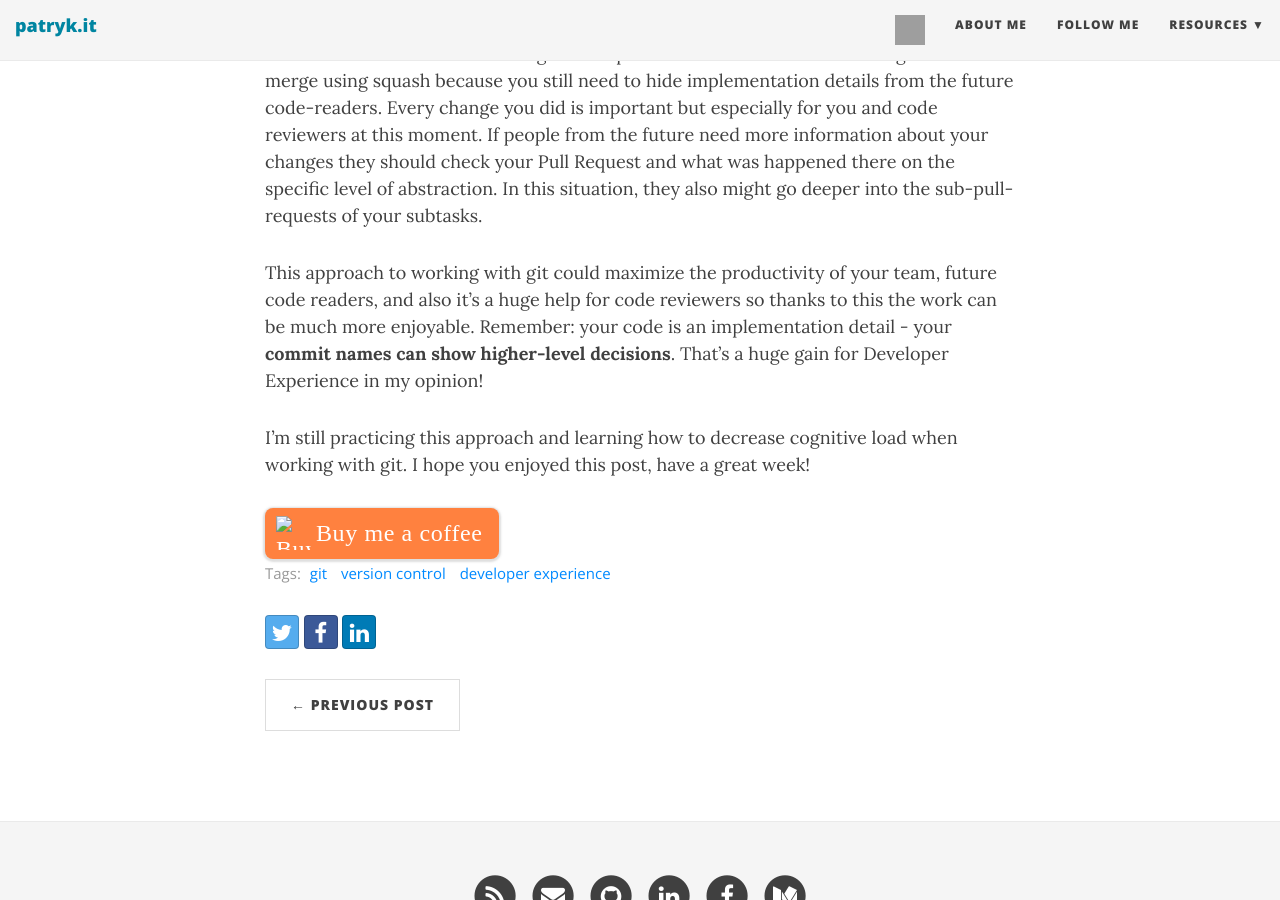
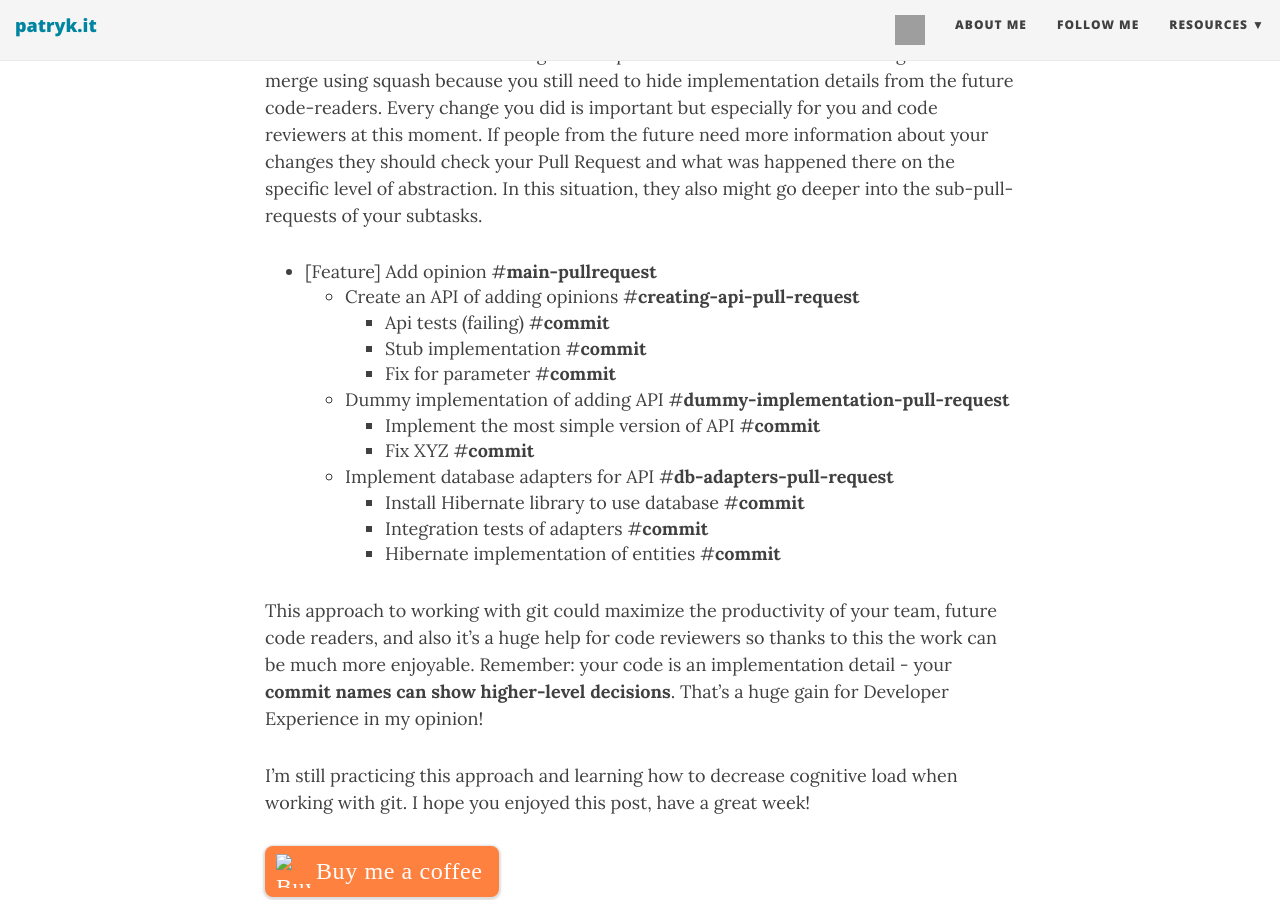
Before and after one commit to patrykwozinski/patrykwozinski.github.io, a Jekyll site: the page built from _posts/2021-03-15-developer-experience-and-working-with-git-and-pull-requests.md, in a window 1280 px wide and 900 px high, scrolled down 2472 px. Built offline with Jekyll 4.4.1, drawn with Linux system fonts in a browser that asks for light colours; nearby versions of some CDN libraries; comment, search, counter and statistics services are not loaded; grey boxes are pictures that could not be loaded.

Commit message:
structure of commits/prs

```diff
--- a/_posts/2021-03-15-developer-experience-and-working-with-git-and-pull-requests.md
+++ b/_posts/2021-03-15-developer-experience-and-working-with-git-and-pull-requests.md
@@ -39,6 +39,19 @@ Thanks to this people who are reviewing your code can do it step by step going d
 
 Okay, so you've merged all the changes on the specific level of abstraction into your main task branch and now it's time to go to the production. That's also an amazing time to merge using squash because you still need to hide implementation details from the future code-readers. Every change you did is important but especially for you and code reviewers at this moment. If people from the future need more information about your changes they should check your Pull Request and what was happened there on the specific level of abstraction. In this situation, they also might go deeper into the sub-pull-requests of your subtasks.
 
+* [Feature] Add opinion #**main-pullrequest**
+  * Create an API of adding opinions #**creating-api-pull-request**
+    * Api tests (failing) #**commit**
+    * Stub implementation #**commit**
+    * Fix for parameter #**commit**
+  * Dummy implementation of adding API #**dummy-implementation-pull-request**
+    * Implement the most simple version of API #**commit**
+    * Fix XYZ #**commit**
+  * Implement database adapters for API #**db-adapters-pull-request**
+    * Install Hibernate library to use database #**commit**
+    * Integration tests of adapters #**commit**
+    * Hibernate implementation of entities #**commit**
+
 This approach to working with git could maximize the productivity of your team, future code readers, and also it's a huge help for code reviewers so thanks to this the work can be much more enjoyable. Remember: your code is an implementation detail - your **commit names can show higher-level decisions**. That's a huge gain for Developer Experience in my opinion!
 
 I'm still practicing this approach and learning how to decrease cognitive load when working with git. I hope you enjoyed this post, have a great week!
```
